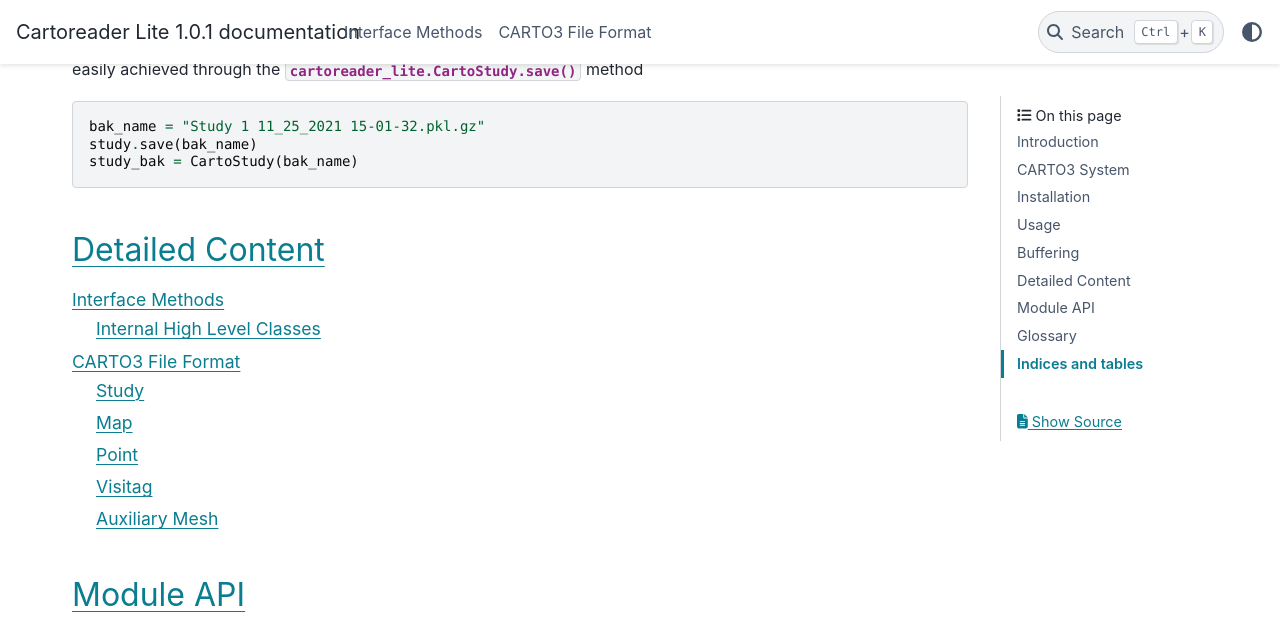
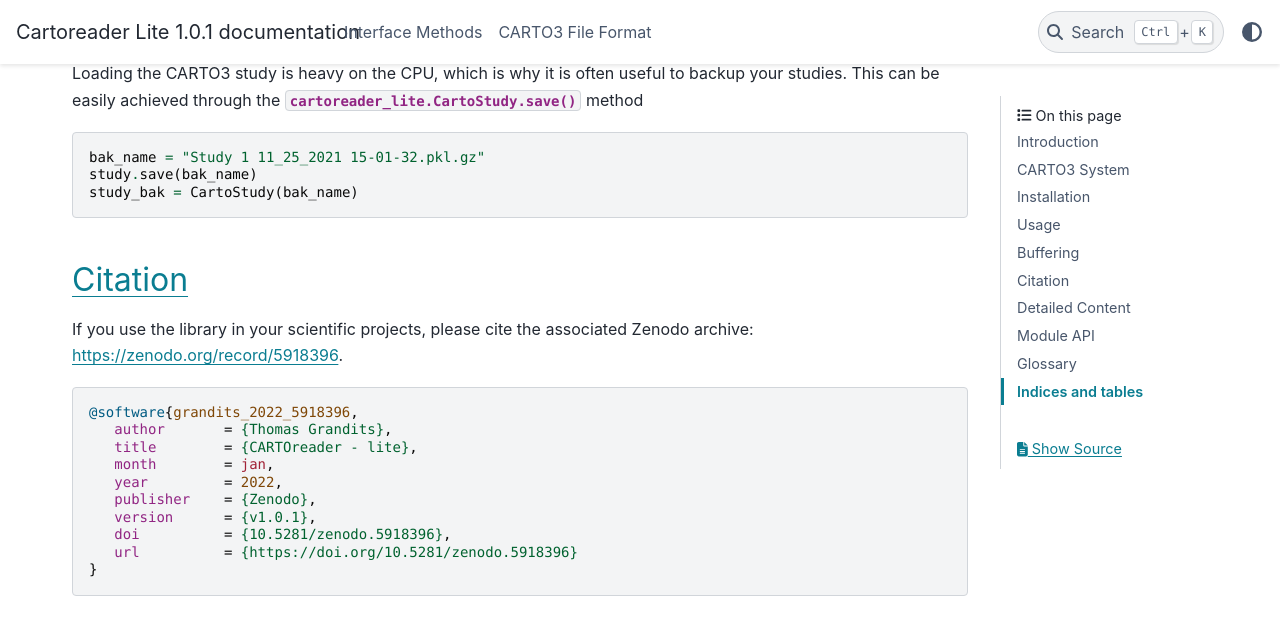
Before and after one commit to thomgrand/cartoreader-lite, a Sphinx documentation site: the page built from docs/index.rst, in a window 1280 px wide and 900 px high, scrolled down 2858 px, cut to the strip 0-627 px from the top of the window. Built offline with Sphinx 7.4.7 and the PyData theme 0.15.4, drawn with Linux system fonts in a browser that asks for light colours.

Commit message:
Added the Zenodo citation references

```diff
--- a/docs/index.rst
+++ b/docs/index.rst
@@ -40,6 +40,25 @@ Usage
 
 .. include:: example.inc
 
+Citation
+------------
+
+If you use the library in your scientific projects, please cite the associated Zenodo archive: https://zenodo.org/record/5918396.
+
+.. code-block:: bibtex
+
+   @software{grandits_2022_5918396,
+      author       = {Thomas Grandits},
+      title        = {CARTOreader - lite},
+      month        = jan,
+      year         = 2022,
+      publisher    = {Zenodo},
+      version      = {v1.0.1},
+      doi          = {10.5281/zenodo.5918396},
+      url          = {https://doi.org/10.5281/zenodo.5918396}
+   }
+
+
 Detailed Content
 -----------------
 .. toctree::
```
Also changed, not shown: README.md (+19 -0 lines), 1 other file.
